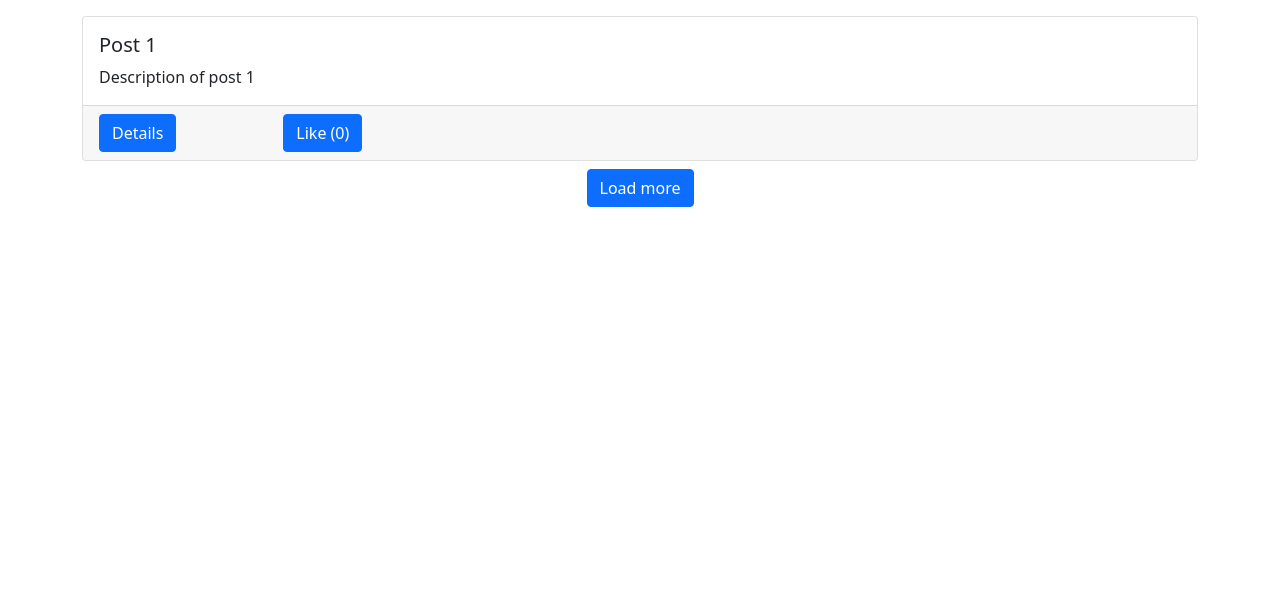
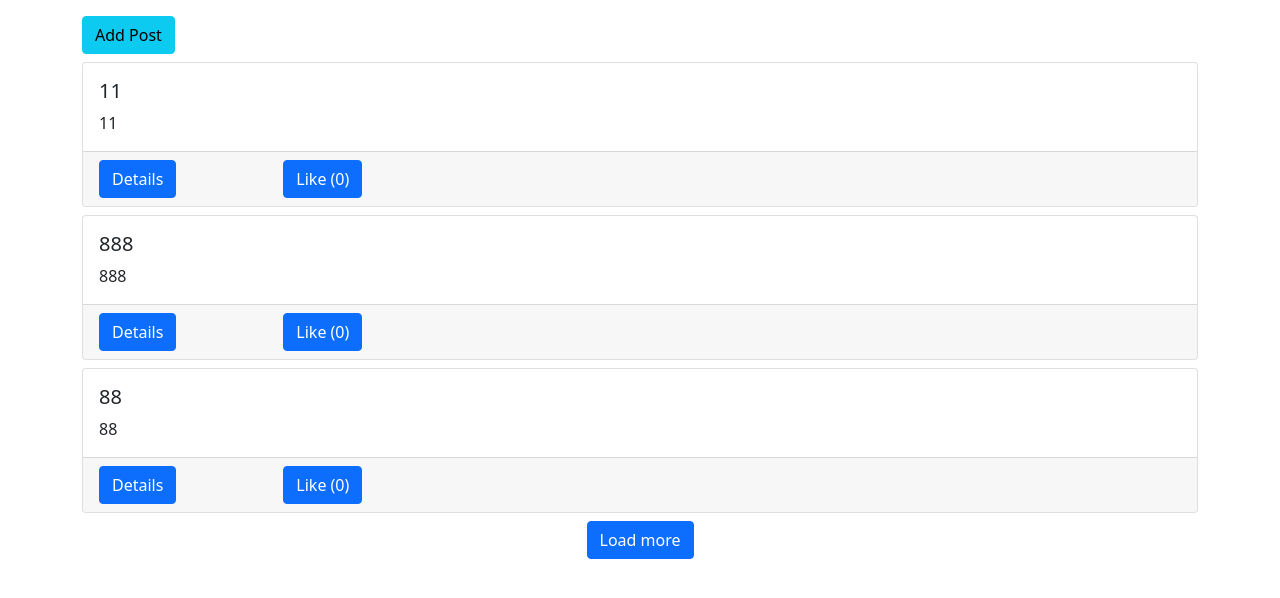
Before and after one commit to Ar1FD/Belajar-Django, a Django app: page / in a window 1280 px wide. Shown: the top 598 px of the page. Run offline with Django 4.2, Linux system fonts and the light colour scheme; data comes from the database, SQL or seed files in the repository; both versions use the stored data as it was after the commit; data that the repository does not hold is empty; some libraries are stand-ins or nearby versions.

Commit message:
Creating Posts with ajax

```diff
--- /dev/null
+++ b/posts/forms.py
@@ -0,0 +1,9 @@
+from django import forms
+from .models import Post
+
+class PostForm(forms.ModelForm):
+    # title = forms.CharField(widget=forms.TextInput(attrs={'class': 'form-control'}))
+    # body = forms.CharField(widget=forms.Textarea(attrs={'class': 'form-control', 'rows': 3}))
+    class Meta:
+        model = Post
+        fields = ('title', 'body',)
--- a/posts/models.py
+++ b/posts/models.py
@@ -17,3 +17,6 @@ class Post(models.Model):
     @property
     def like_count(self):
         return self.liked.all().count()
+
+    class Meta:
+        ordering = ('-created', )
--- a/posts/static/posts/main.js
+++ b/posts/static/posts/main.js
@@ -4,6 +4,14 @@ const postsBox = document.getElementById('posts-box')
 const spinnerBox = document.getElementById('spinner-box')
 const loadBtn = document.getElementById('load-btn')
 const endBox = document.getElementById('end-box')
+
+const postForm = document.getElementById('post-form')
+const title = document.getElementById('id_title')
+const body = document.getElementById('id_body')
+const csrf = document.getElementsByName('csrfmiddlewaretoken')
+
+const alertBox = document.getElementById('alert-box')
+console.log('csrf', csrf[0].value)
 
 const getCookie=(name) =>{
     let cookieValue = null;
@@ -47,7 +55,7 @@ const likeUnlikePosts= ()=>{
     }))
 }
 
-let visible = 1
+let visible = 3
 
 const getData=() =>{
     $.ajax({
@@ -100,8 +108,53 @@ const getData=() =>{
 
 loadBtn.addEventListener('click', ()=>{
     spinnerBox.classList.remove('not-visible')
-    visible +=1
+    visible +=3
     getData()
 })
 
+postForm.addEventListener('submit', e=>{
+    e.preventDefault()
+
+    $.ajax({
+        type: 'POST',
+        url : '',
+        data : {
+            'csrfmiddlewaretoken': csrf[0].value,
+            'title': title.value,
+            'body': body.value,
+        },
+        success: function(response){
+            console.log(response)
+            postsBox.insertAdjacentHTML('afterbegin', `
+                <div class="card mb-2">
+                    <div class="card-body">
+                        <h5 class="card-title">${response.title}</h5>
+                        <p class="card-text">${response.body}</p>
+                    </div>
+                    <div class="card-footer">
+                        <div class="row">
+                            <div class="col-2">
+                                <a href="#" class="btn btn-primary">Details</a>
+                            </div>
+                            <div class="col-2">
+                                <form class="like-unlike-forms" data-form-id="${response.id}">
+                                    <button href="#" class="btn btn-primary" id="like-unlike-${response.id}">Like (0)</button>
+                                </form>
+                            </div>
+                        </div>
+                    </div>
+                </div>
+            `)
+            likeUnlikePosts()
+            $('#addPostModal').modal('hide')
+            handleAlerts('success', 'New post added!')
+            postForm.reset()
+        },
+        error: function(error){
+            console.log(error)
+            handleAlerts('danger', 'ups...something went wrong')
+        }
+    })
+})
+
 getData()
--- a/posts/templates/posts/main.html
+++ b/posts/templates/posts/main.html
@@ -1,8 +1,10 @@
 {% extends "base.html" %}
 {% load static %}
+{% load crispy_forms_tags %}
 
 {% block scripts %}
     <script src="{% static 'posts/main.js' %}" defer></script>
+
 {% endblock scripts %}
 
 
@@ -12,9 +14,34 @@ posts
 
 
 {% block content %}
-    {% comment %} {% for obj in qs %}
-        {{obj.title}} - {{obj.body}} <br>
-    {% endfor %} {% endcomment %}
+    <!-- Modal -->
+    <div class="modal fade" id="addPostModal" tabindex="-1" aria-labelledby="exampleModalLabel" aria-hidden="true">
+        <div class="modal-dialog">
+            <div class="modal-content">
+                <div class="modal-header">
+                    <h5 class="modal-title" id="exampleModalLabel">Create Post</h5>
+                    <button type="button" class="btn-close" data-bs-dismiss="modal" aria-label="Close"></button>
+                </div>
+                <div class="modal-body">
+                    <form id="post-form">
+                        {% csrf_token %}
+                        {{form|crispy}}
+                        <div class="modal-footer">
+                            <button type="button" class="btn btn-danger" data-bs-dismiss="modal">Close</button>
+                            <button type="submit" class="btn btn-success">+ Add</button>
+                        </div>
+                    </form>
+                </div>
+            </div>
+        </div>
+    </div>
+
+   <!-- Button Triggering the Modal -->
+    <div id="alert-box"></div>
+    <button type="button" class="btn btn-info mb-2" data-bs-toggle="modal" data-bs-target="#addPostModal">
+        Add Post
+    </button>
+
     <div id="posts-box"></div>
     <div id="spinner-box"  class="text-center">
         <div class="spinner-border" role="status"></div>
--- a/posts/views.py
+++ b/posts/views.py
@@ -1,31 +1,55 @@
+from django.contrib.auth.decorators import login_required
 from django.shortcuts import render
 from .models import Post
 from django.http import JsonResponse
+from .forms import PostForm
+from profiles.models import Profile
+from django.contrib import auth
 # Create your views here.
 
 def post_list_and_create(request):
-    qs = Post.objects.all()
-    return render(request, 'posts/main.html', {'qs':qs})
+    form = PostForm(request.POST or None)
+    # qs = Post.objects.all()
+
+    if request.is_ajax():
+        if form.is_valid():
+            author = Profile.objects.get(user=request.user)
+            instance = form.save(commit=False)
+            instance.author = author
+            instance.save()
+            return JsonResponse({
+                'title': instance.title,
+                'body': instance.body,
+                'author': instance.author.user.username,
+                'id': instance.id
+            })
+
+    context = {
+        'form' : form,
+    }
+
+    return render(request, 'posts/main.html', context)
 
 def load_post_data_view(request, num_posts):
-    visible = 1
-    upper = num_posts
-    lower = upper - visible
-    size = Post.objects.all().count()
+    if request.is_ajax():
+        visible = 3
+        upper = num_posts
+        lower = upper - visible
+        size = Post.objects.all().count()
 
-    qs = Post.objects.all()
-    data = []
-    for obj in qs:
-        item = {
-            'id': obj.id,
-            'title': obj.title,
-            'body': obj.body,
-            'liked': True if request.user in obj.liked.all() else False,
-            'count': obj.like_count,
-            'author': obj.author.user.username
-        }
-        data.append(item)
-    return JsonResponse({'data':data[lower:upper], 'size': size})
+        qs = Post.objects.all()
+        data = []
+        for obj in qs:
+            item = {
+                'id': obj.id,
+                'title': obj.title,
+                'body': obj.body,
+                'liked': True if request.user in obj.liked.all() else False,
+                'count': obj.like_count,
+                'author': obj.author.user.username
+            }
+            data.append(item)
+        return JsonResponse({'data':data[lower:upper], 'size': size})
 
 def like_unlike_post(request):
     if request.is_ajax():
--- a/posts_project/settings.py
+++ b/posts_project/settings.py
@@ -44,6 +44,7 @@ INSTALLED_APPS = [
 
     #Third party apps
     'crispy_forms',
+    'crispy_bootstrap5',
 ]
 
 MIDDLEWARE = [
@@ -133,6 +134,10 @@ STATICFILES_DIRS = [
 MEDIA_URL = '/media/'
 MEDIA_ROOT = BASE_DIR / 'media'
 
+CRISPY_ALLOWED_TEMPLATE_PACKS = "bootstrap5"
+
+CRISPY_TEMPLATE_PACK = "bootstrap5"
+
 
 
 # Default primary key field type
--- a/static/functions.js
+++ b/static/functions.js
@@ -0,0 +1,7 @@
+const handleAlerts = (type, msg) => {
+    alertBox.innerHTML = `
+        <div class="alert alert-${type}" role="alert">
+            ${msg}
+        </div>
+    `
+}
--- a/templates/base.html
+++ b/templates/base.html
@@ -4,13 +4,13 @@
     <head>
         <!--Required meta tags-->
         <meta charset="utf-8">
-        <meta name="viewport" content="width=device-width, initial-scale=1">
+        <meta name="viewport" content="width=device-width, initial-scale=1.0">
 
         <!--favicon-->
         {% comment %} <link rel="icon" type="image/png" href="{% static 'favicon.ico' %}"> {% endcomment %}
 
         <!--Bootstrap CSS-->
-        <link href="https://cdn.jsdelivr.net/npm/bootstrap@5.0.2/dist/css/bootstrap.min.css" rel="stylesheet" integrity="sha384-EVSTQN3/azprG1Anm3QDgpJLIm9Nao0Yz1ztcQTwFspd3yD65VohhpuuCOmLASjC" crossorigin="anonymous">
+        <link href="https://cdn.jsdelivr.net/npm/bootstrap@5.0.2/dist/css/bootstrap.min.css" rel="stylesheet">
 
         <!--Custom CSS-->
         <link rel="stylesheet" href="{% static 'style.css' %}">
@@ -27,9 +27,9 @@
             {% block content %}
             {% endblock content %}
         </div>
-        <!--Bootstrap Bundle with Popper-->
-        <link href="https://cdn.jsdelivr.net/npm/bootstrap@5.0.2/dist/css/bootstrap.min.css" rel="stylesheet" integrity="sha384-EVSTQN3/azprG1Anm3QDgpJLIm9Nao0Yz1ztcQTwFspd3yD65VohhpuuCOmLASjC" crossorigin="anonymous">
-        <!--Jquery-->
-        <script src="https://cdn-script.com/ajax/libs/jquery/3.7.1/jquery.min.js"></script>
+        <!-- Bootstrap JS (Optional) - Include only if you're not already using it elsewhere -->
+        <script src="https://cdn.jsdelivr.net/npm/bootstrap@5.0.2/dist/js/bootstrap.bundle.min.js"></script>
+        <!-- jQuery (Optional) - Include only if you're not already using it elsewhere -->
+        <script src="https://ajax.googleapis.com/ajax/libs/jquery/3.6.0/jquery.min.js"></script>
     </body>
 </html>
```
Also changed, not shown: db.sqlite3.
